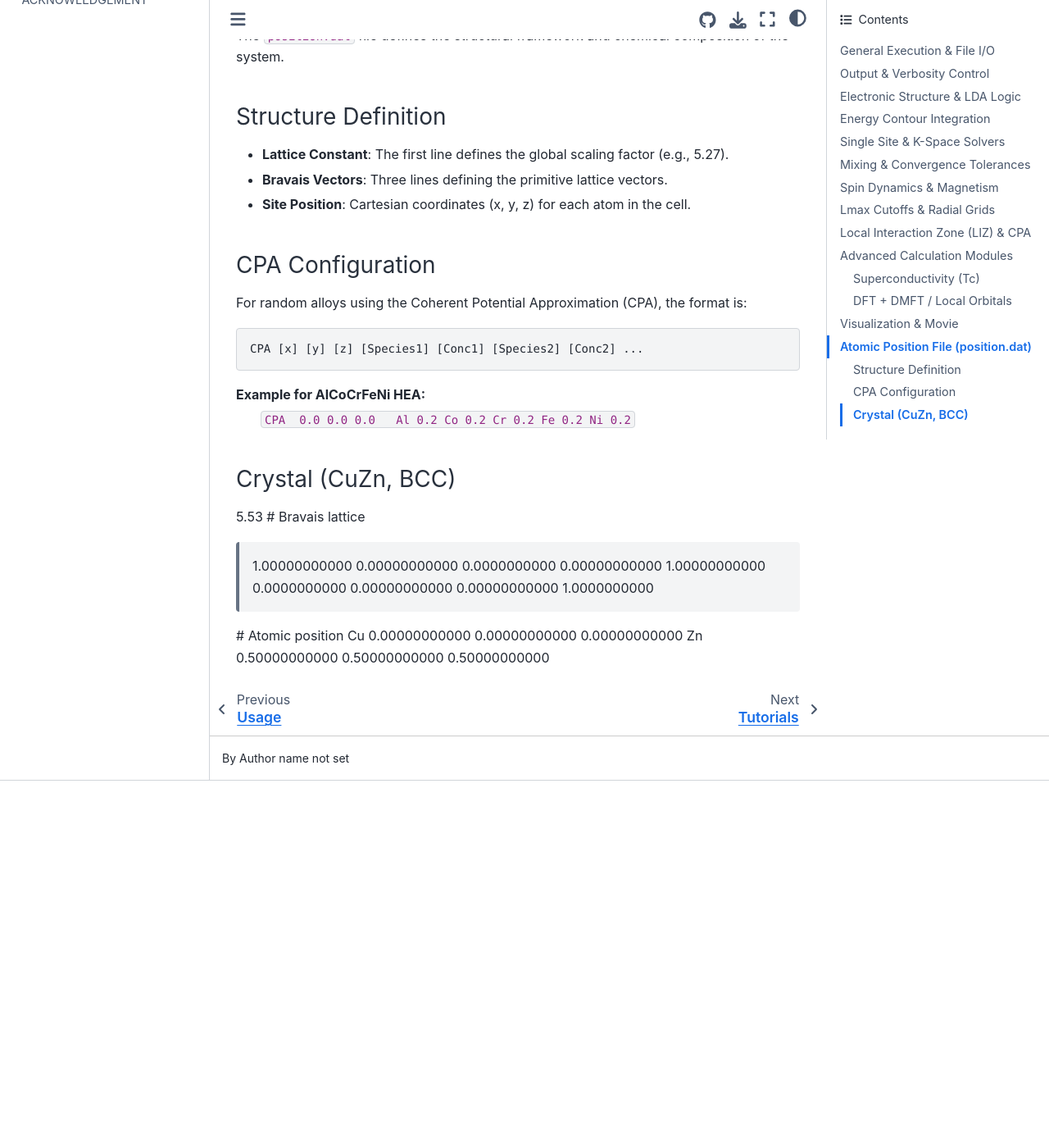
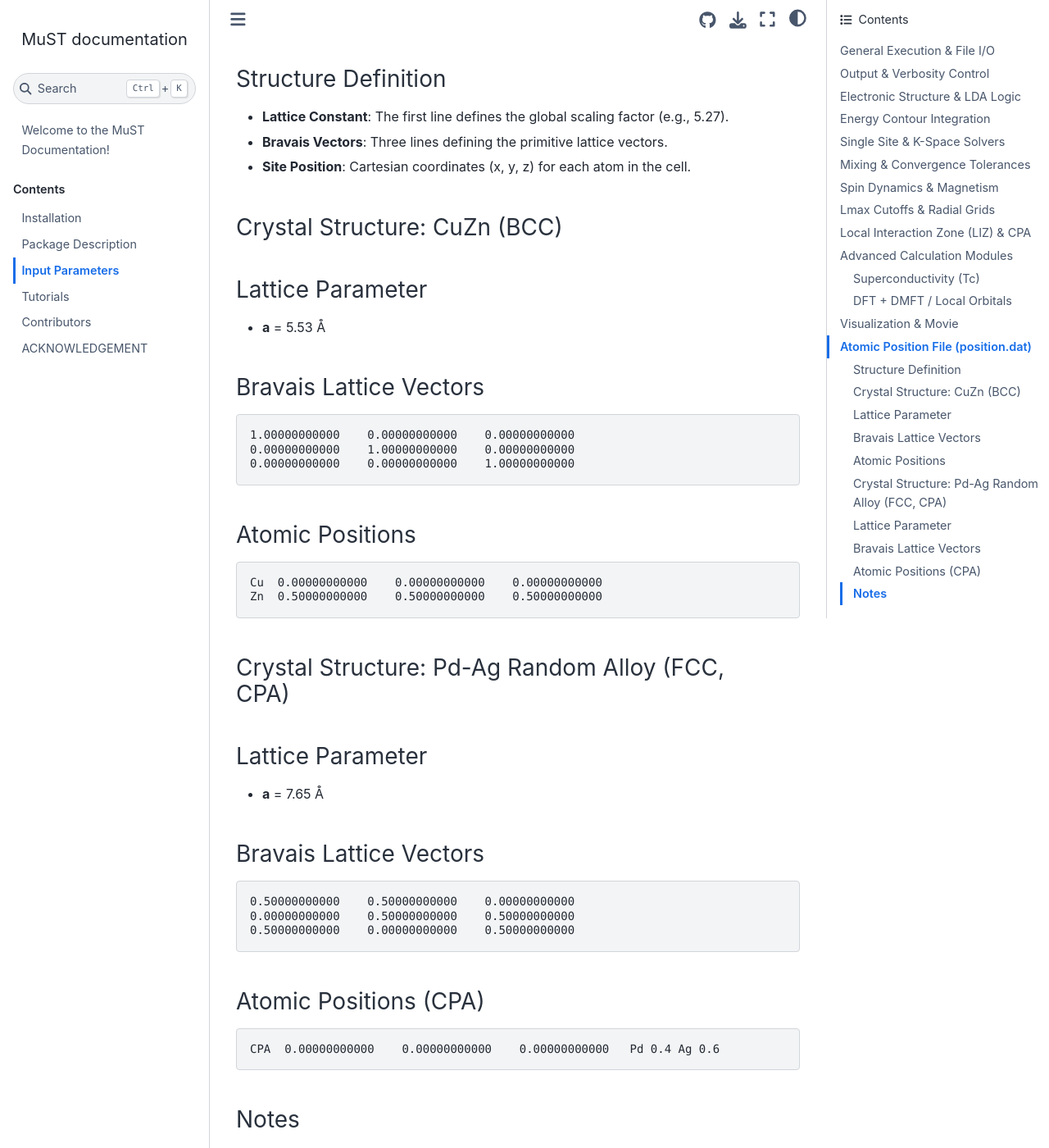
Before and after one commit to Neraaz/MuST_docs, a Sphinx documentation site: the page built from docs/input.rst, in a window 1280 px wide and 1400 px high, scrolled down 6650 px. Shown: the whole window at 82% size. Built offline with Sphinx 7.4.7 and the Sphinx Book theme 1.1.4, drawn with Linux system fonts in a browser that asks for light colours; before the commit the page ends 7602 px from its top, so only the background shows below that; some of the changed text lies outside the part shown.

Commit message:
18th commit

```diff
--- a/docs/input.rst
+++ b/docs/input.rst
@@ -357,25 +357,51 @@ Structure Definition
 * **Bravais Vectors**: Three lines defining the primitive lattice vectors.
 * **Site Position**: Cartesian coordinates (x, y, z) for each atom in the cell.
 
-CPA Configuration
+Crystal Structure: CuZn (BCC)
+--------------------------------------
+
+Lattice Parameter
 -----------------
-For random alloys using the Coherent Potential Approximation (CPA), the format is:
+- **a** = 5.53 Å
 
+Bravais Lattice Vectors
+-----------------------
 .. code-block:: text
 
-   CPA [x] [y] [z] [Species1] [Conc1] [Species2] [Conc2] ...
+    1.00000000000    0.00000000000    0.00000000000
+    0.00000000000    1.00000000000    0.00000000000
+    0.00000000000    0.00000000000    1.00000000000
 
-Example for AlCoCrFeNi HEA:
-    ``CPA  0.0 0.0 0.0   Al 0.2 Co 0.2 Cr 0.2 Fe 0.2 Ni 0.2``
+Atomic Positions
+----------------
+.. code-block:: text
 
+    Cu  0.00000000000    0.00000000000    0.00000000000
+    Zn  0.50000000000    0.50000000000    0.50000000000
 
-Crystal (CuZn, BCC)
-----------------------------------------------------
-5.53
-# Bravais lattice
-    1.00000000000    0.00000000000    0.0000000000
-    0.00000000000    1.00000000000    0.0000000000
-    0.00000000000    0.00000000000    1.0000000000
-# Atomic position
-Cu  0.00000000000    0.00000000000    0.00000000000
-Zn  0.50000000000    0.50000000000    0.50000000000
+Crystal Structure: Pd-Ag Random Alloy (FCC, CPA)
+---------------------------------------------------
+
+Lattice Parameter
+-----------------
+- **a** = 7.65 Å
+
+Bravais Lattice Vectors
+-----------------------
+.. code-block:: text
+
+    0.50000000000    0.50000000000    0.00000000000
+    0.00000000000    0.50000000000    0.50000000000
+    0.50000000000    0.00000000000    0.50000000000
+
+Atomic Positions (CPA)
+----------------------
+.. code-block:: text
+
+    CPA  0.00000000000    0.00000000000    0.00000000000   Pd 0.4 Ag 0.6
+
+Notes
+-----
+- For random alloy calculations, use 'CPA' as the virtual atom name.
+- Coordinates are Cartesian (x, y, z) of the virtual atom.
+- The atomic species and their site concentrations follow the coordinates.
```
Also changed, not shown: other parts of docs/input.rst (+1 -1 lines), docs/usage.rst (+20 -3 lines).
